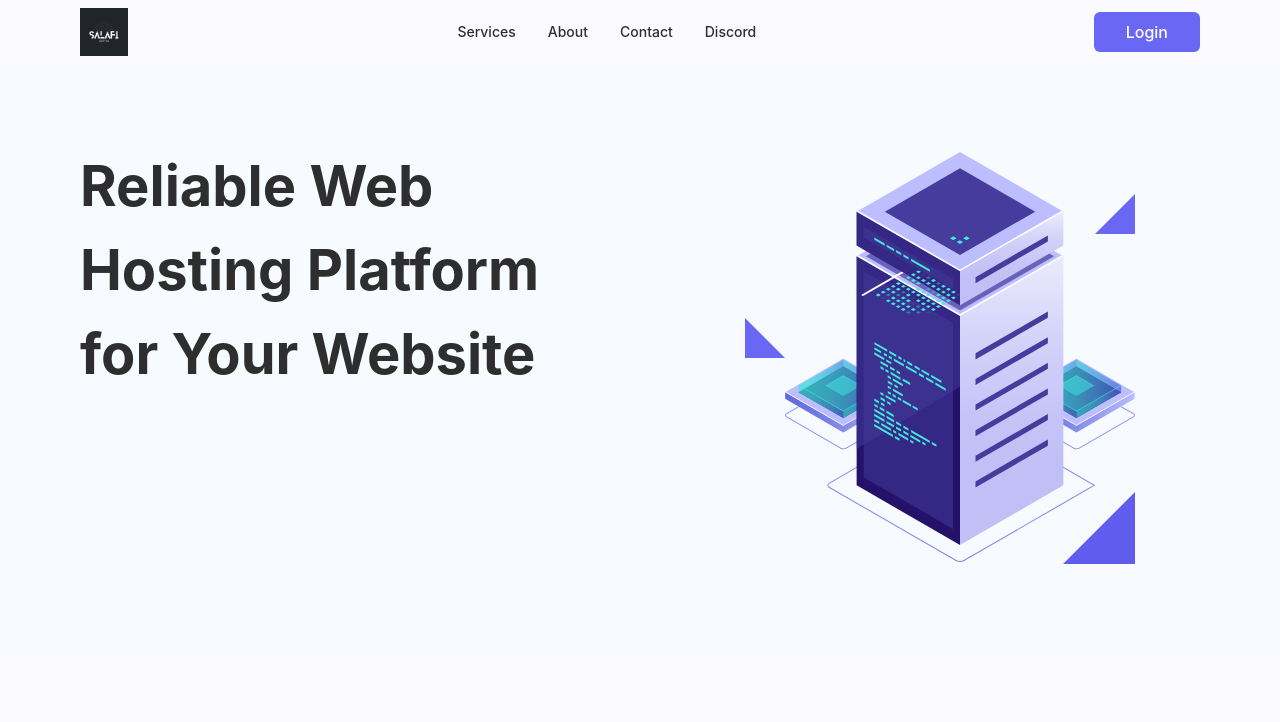
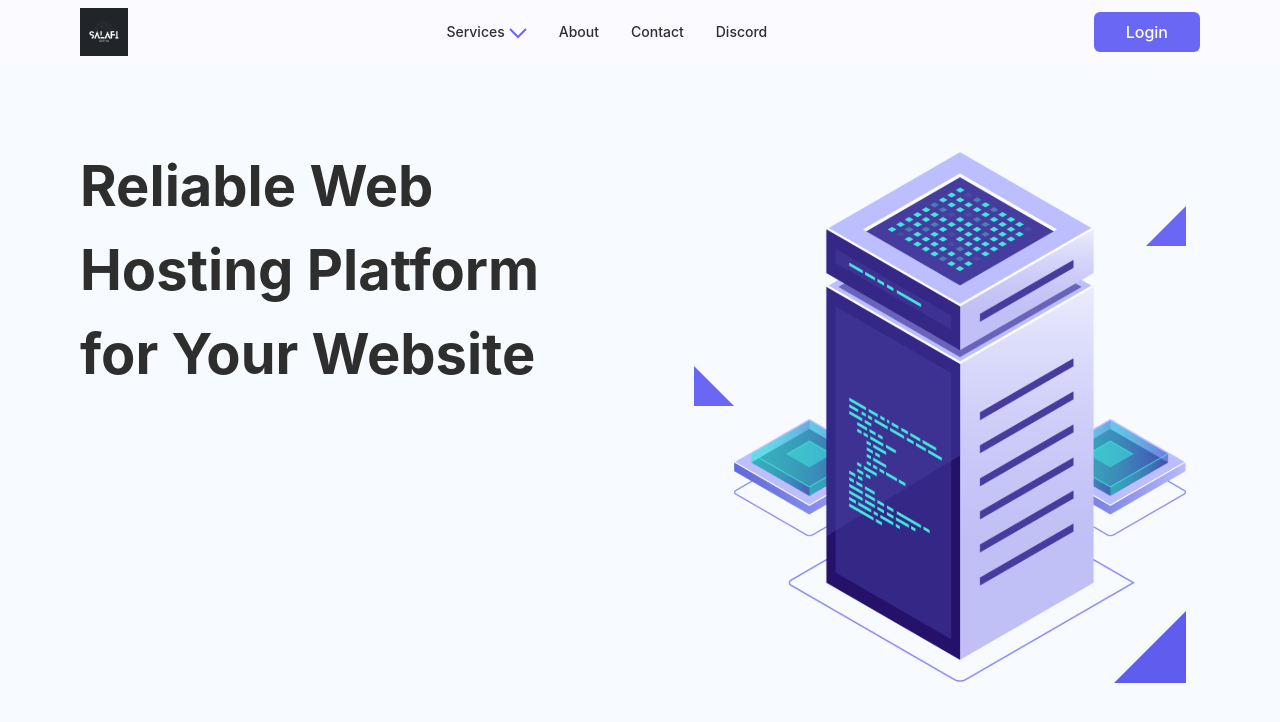
Before and after one commit to xDeFc0nx/TaleHost, a Next.js app: page / in a window 1280 px wide. Shown: the top 722 px of the page. Built offline with nearby package versions, Linux system fonts and the light colour scheme.

Commit message:
fixed a bug added a arrow down to services

```diff
--- a/components/layout/Header.js
+++ b/components/layout/Header.js
@@ -30,7 +30,19 @@ const Header = (props) => {
       <nav className="inline-flex flex-col sm:flex-row space-x-2 2xl:space-x-4 lg:text-xs xl:text-sm 2xl:text-lg mr-2">
         <Menu>
           <Menu.Button>
-            <span className="btn-primary">Services</span>
+            <span className="btn-primary ">
+              Services
+              <svg
+                className=" inline-block ml-1 fill-[#6B67F5] hover:fill-white	"
+                width="18"
+                height="11"
+                viewBox="0 0 18 11"
+                fill="none"
+                xmlns="http://www.w3.org/2000/svg"
+              >
+                <path d="M8.99997 10.414L0.292969 1.70697L1.70697 0.292969L8.99997 7.58597L16.293 0.292969L17.707 1.70697L8.99997 10.414Z" />
+              </svg>
+            </span>
           </Menu.Button>
 
           <Menu.Items>
```
Also changed, not shown: images/hero-tower.svg.
